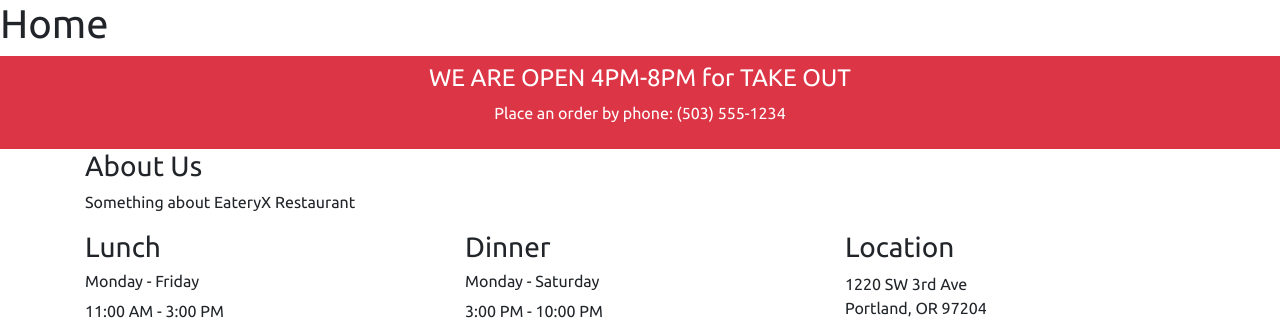
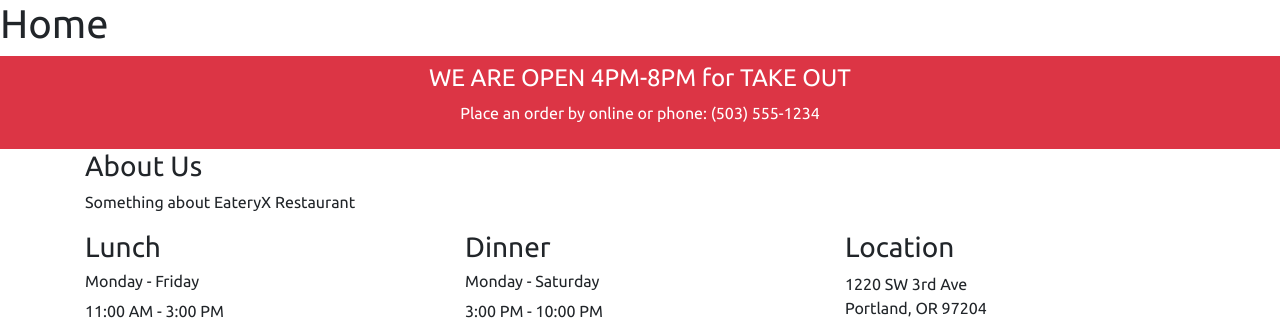
Before and after one commit to wintonw/final-project-webx, a Django app: page / in a window 1280 px wide. Shown: the part 56-378 px from the top of the page. Run offline with Django 3.2, Linux system fonts and the light colour scheme; some libraries are stand-ins or nearby versions.

Commit message:
update index

```diff
--- a/eatery/restaurants/templates/index.html
+++ b/eatery/restaurants/templates/index.html
@@ -7,7 +7,7 @@
 <div id="covid_alert">
     <span class="d-block p-2 bg-danger text-white text-center">
         <h4>WE ARE OPEN 4PM-8PM for TAKE OUT</h4>
-        <p>Place an order by phone: (503) 555-1234</p>
+        <p>Place an order by online or phone: (503) 555-1234</p>
     </span>
 </div>
 <div class="container">
```
